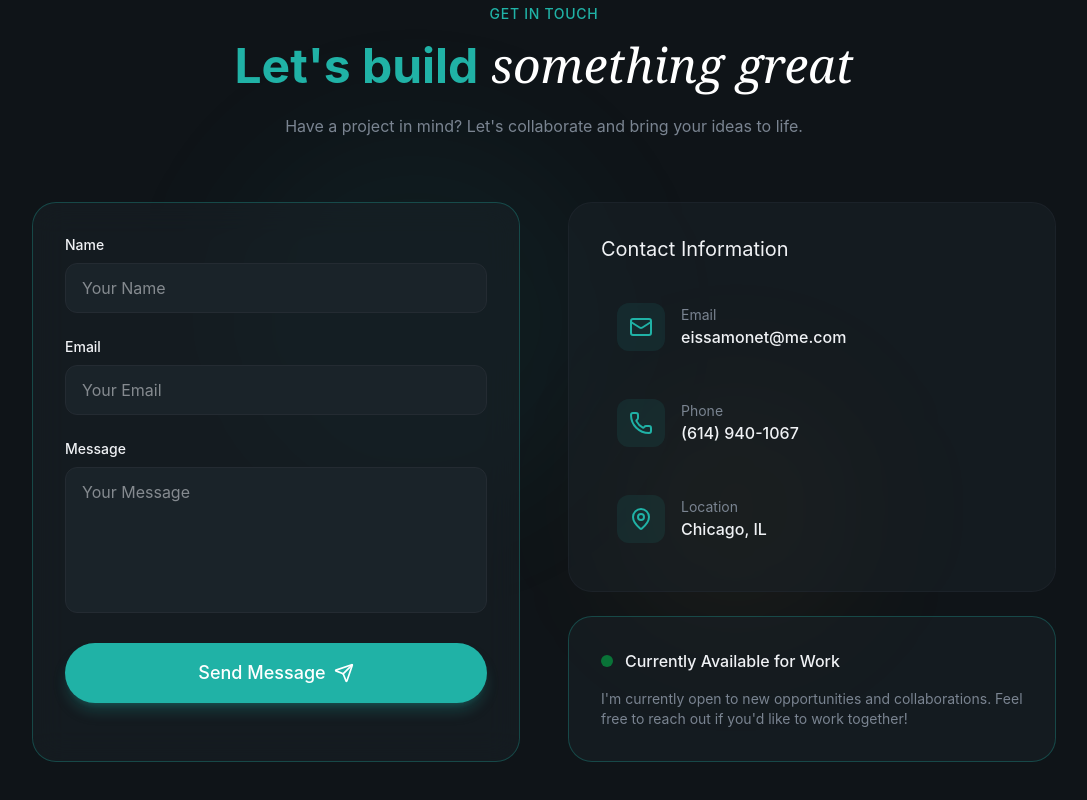
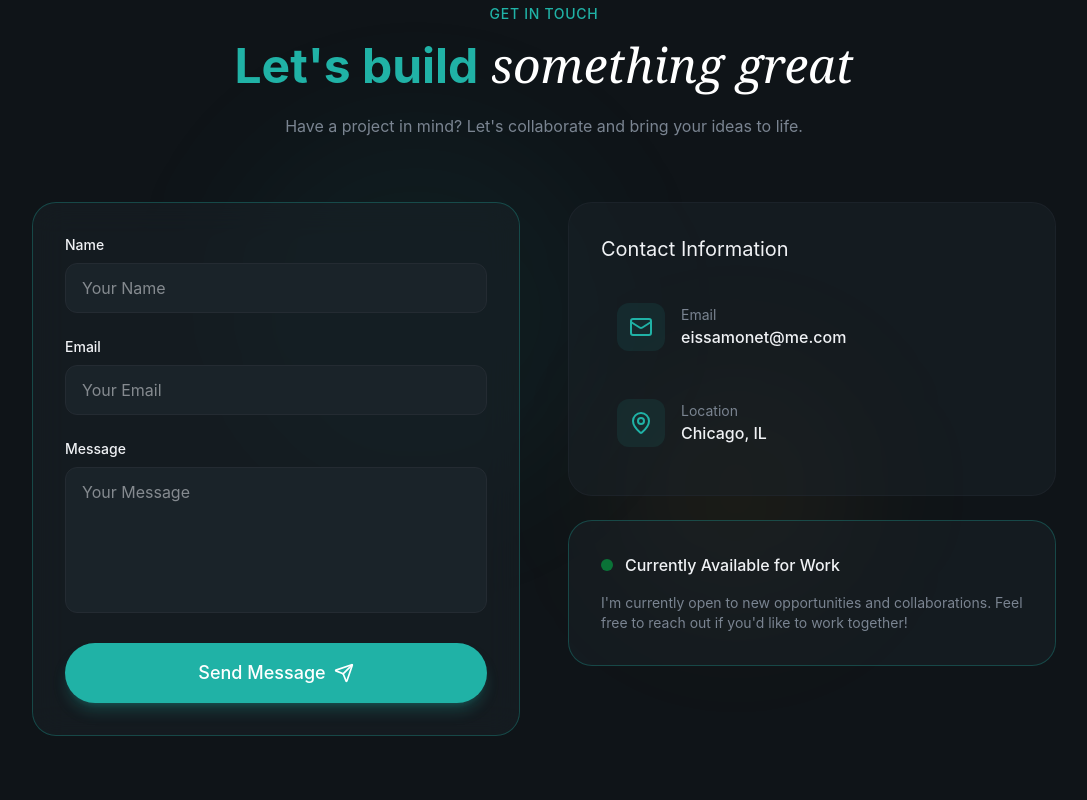
Before and after one commit to eissamonet/SWD-Portfolio, a React (Vite) app: page / in a window 1280 px wide. Shown: the part 5642-6442 px from the top of the page, without its empty margins (96-1183 px from the left). Built offline with nearby package versions, Linux system fonts and the light colour scheme.

Commit message:
modified contact information

```diff
--- a/src/sections/Contact.jsx
+++ b/src/sections/Contact.jsx
@@ -9,12 +9,6 @@ const contactInfo = [
     label: "Email",
     value: "eissamonet@me.com",
     href: "mailto:eissamonet@me.com",
-  },
-  {
-    icon: Phone,
-    label: "Phone",
-    value: "(614) 940-1067",
-    href: "tel:+16149401067",
   },
   {
     icon: MapPin,
```
